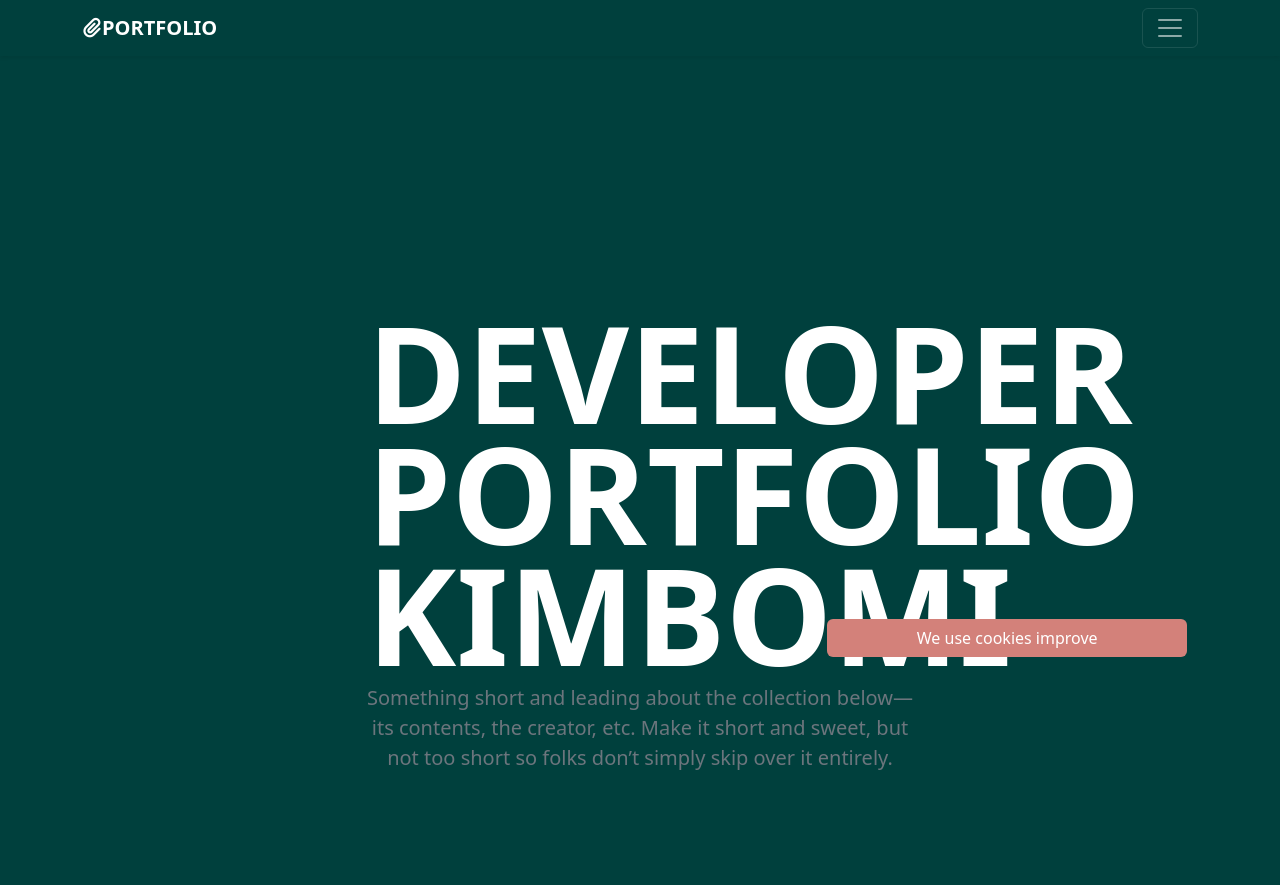
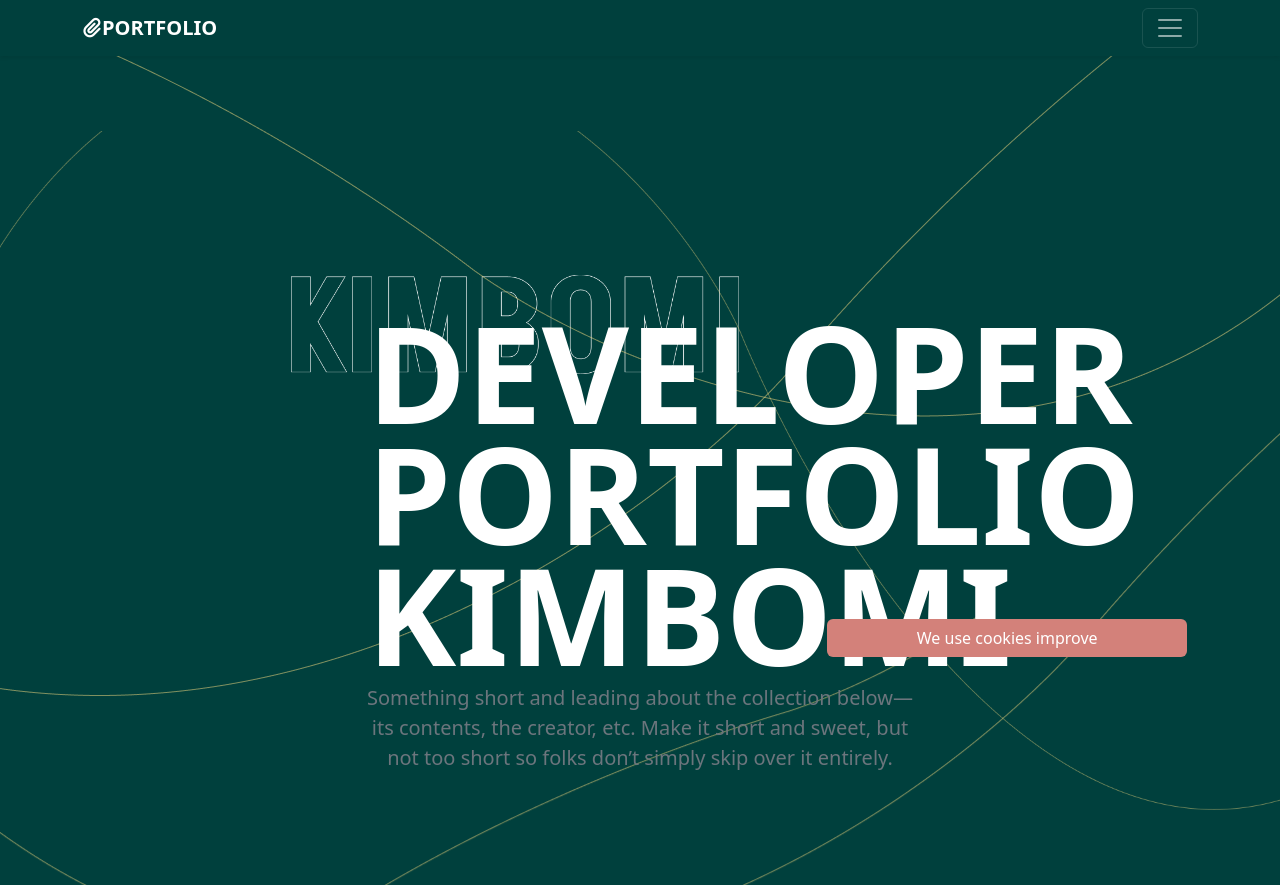
Before and after one commit to harteh/harteh.github.io, a plain HTML site: page index.html in a window 1280 px wide. Shown: the top 885 px of the page. Drawn offline with nearby package versions, Linux system fonts and the light colour scheme.

Commit message:
background

```diff
--- a/css/style.css
+++ b/css/style.css
@@ -3,7 +3,13 @@
 .bg-pink{ background-color: #D3817A;}
 .bg-yellow{ background-color: #FFE085;}
 .bgGreen{
-  background: no-repeat url("../image/bg_green_00403D.png");
+  background: center / contain no-repeat url("../image/Vector2.png"),
+  no-repeat url("../image/Vector3.png"),
+  no-repeat url("../image/Vector4.png"),
+  no-repeat url("../image/Vector5.png"),
+  no-repeat url("../image/Vector6.png"),
+  35% 30%/35% no-repeat url("../image/name1.png");
+  background-color: #00403D;
 }
 
 /* 폰트 설정 */
--- a/index.html
+++ b/index.html
@@ -68,7 +68,7 @@
     </header>
 
     <main>
-      <div class="bg-green">
+      <div class="bgGreen">
       <section class="py-5 text-center container">
         <div class="row py-lg-5">
           <div class="col-lg-6 col-md-8 mx-auto mt-10">
```
